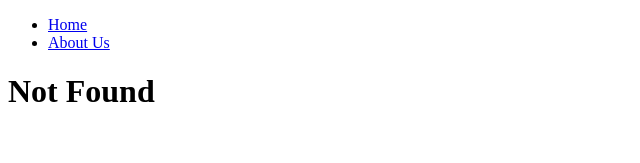
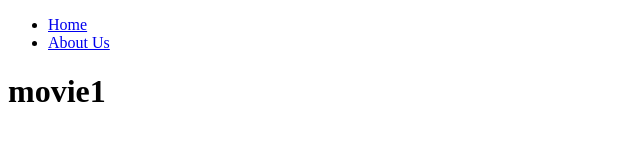
Before and after one commit to woooooooojin/study_nextJS14, a Next.js app: page /movies/1 in a window 1280 px wide. Before the commit this address had no page. Shown: the top 163 px of the page, without its empty margins (0-640 px from the left). Built offline with nearby package versions, Linux system fonts and the light colour scheme.

Commit message:
dynamic route

```diff
--- /dev/null
+++ b/app/(movies)/movies/[id]/page.jsx
@@ -0,0 +1,8 @@
+
+export default function MovieDetail({params}) {
+  return (
+    <>
+        <h1>movie{params.id}</h1>
+    </>
+  )
+}
```
